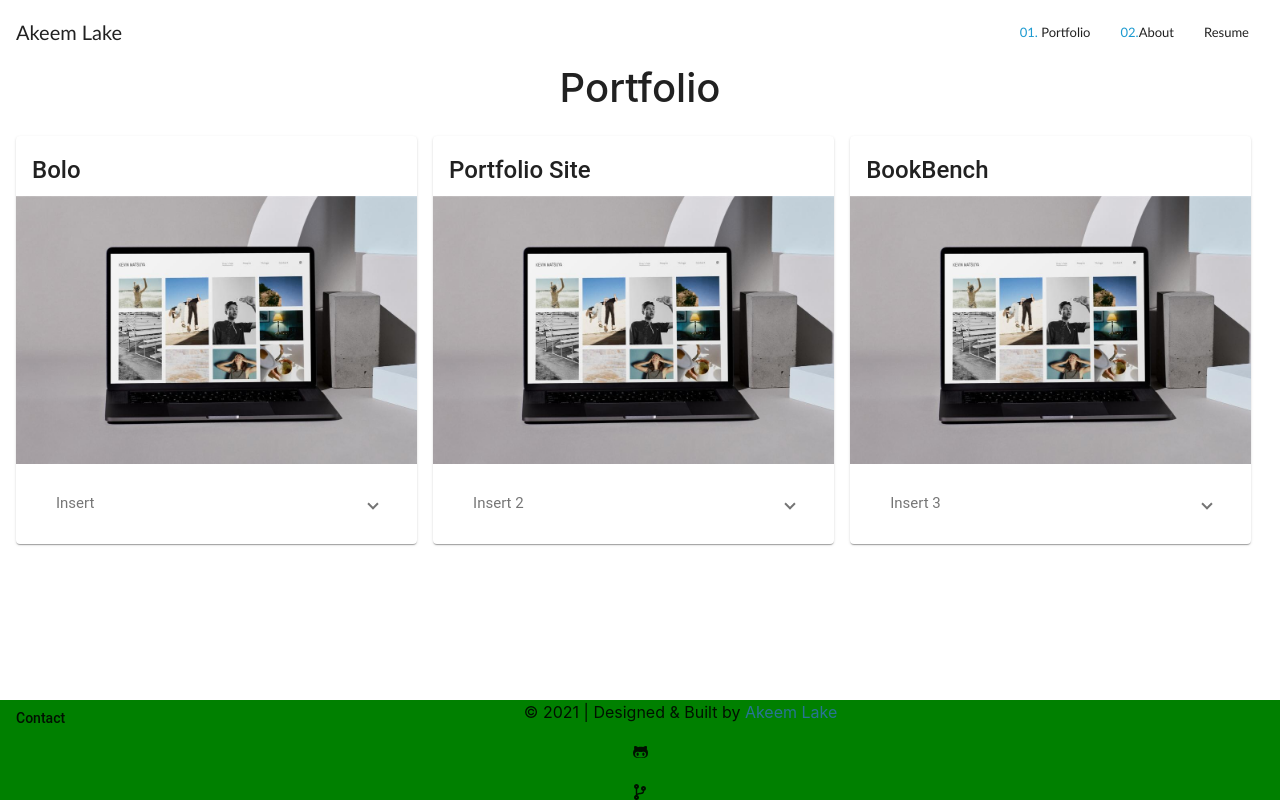
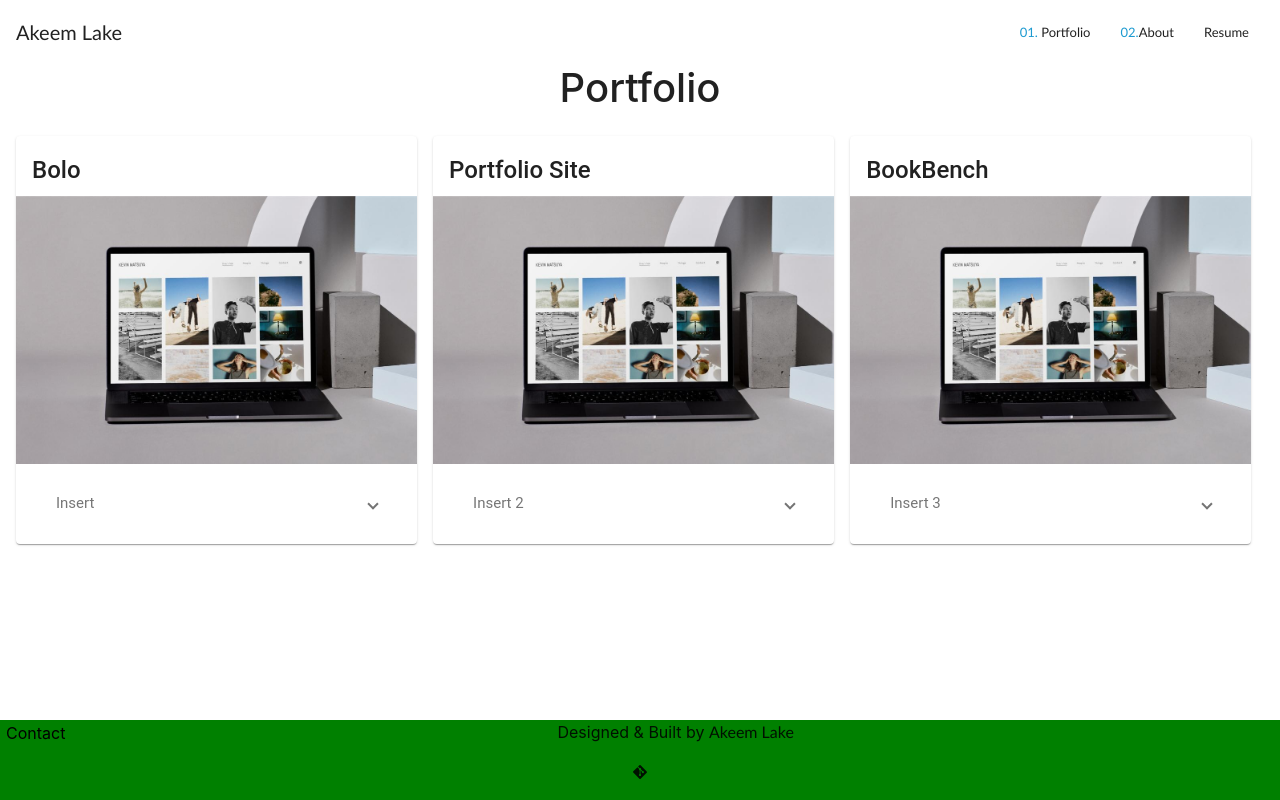
Before and after one commit to aalake/aalake.github.io, an Angular app: page /portfolio in a window 1280 px wide. Built offline with nearby package versions, Linux system fonts and the light colour scheme.

Commit message:
Worked on footer

```diff
--- a/src/app/app.component.css
+++ b/src/app/app.component.css
@@ -51,3 +51,37 @@ mat-sidenav-container {
   .num{
     color: #1C9AD0;
     }
+
+
+  .contact-modal{
+      float: left;
+  }
+
+  .credits{
+       text-align: center;
+  }
+
+
+   .modal-header {
+      border-bottom: 0 none;
+  }
+
+  .modal-footer {
+      border-top: 0 none;
+  }
+
+  .modal-button{
+        cursor: pointer;
+        border: none;
+        background-color: transparent;
+        /* box-shadow: 0 6px 6px rgba(0, 0, 0, 0.6);  */
+  }
+
+  footer{
+    /* margin-top: 50%; */
+  }
+
+  .content{
+    /* padding-bottom: 2.5rem;  */
+    padding-bottom: 10% ;
+  }
--- a/src/app/app.component.html
+++ b/src/app/app.component.html
@@ -2,15 +2,23 @@
 <div>
   <!-- <mat-toolbar style="background-color:white; border-bottom: 1px solid lightgrey; ">-->
   <mat-sidenav-container fullscreen>
-    <mat-sidenav-content  style="background-color: #FFF;">
-     <mat-toolbar style="background-color: #FFF;">
-      <!-- <div fxShow="true" fxHide.gt-sm="true">
-        <button mat-icon-button (click)="sidenav.toggle()">
-          <mat-icon><fa-icon [icon]="faBars"></fa-icon></mat-icon>
-        </button>
-      </div> -->
+
+    <mat-sidenav color="primary" #sidenav fxLayout="column" mode="over"  opened="false" fxHide.gt-sm="true" position="end"> <!--position="end" opens side nav on right, default is left or position="start"-->
+      <div fxLayout="column">
+        <a mat-button routerLink="/portfolio" (click)="sidenav.close()">Portfolio</a>
+        <a mat-button routerLink="/about" (click)="sidenav.close()">About</a>
+        <!-- <a mat-button routerLink="/contact" (click)="sidenav.close()">Contact</a> -->
+        <a mat-button href="/assets/files/ALResume21.pdf" rel="noopener noreferrer" target="_blank">Resume</a>
+      </div>
+    </mat-sidenav>
+
+<mat-sidenav-content  style="background-color: #FFF;" fxLayout="column">
+
+  <header>
+    <mat-toolbar style="background-color: #FFF;">
+
       <a class="companyName" routerLink="/">
-        <a class="logo">Akeem Lake</a>
+      <a class="logo">Akeem Lake</a>
       </a>
 
       <span class="links-spacer"></span> <!-- Puts space between links and logo -->
@@ -39,19 +47,52 @@
 
 
     </mat-toolbar>
+  </header>
     <!-- <mat-sidenav-container fxFlexFill class="example-container"> -->
+
+      <main class="content">
+    <router-outlet></router-outlet>
+      </main>
+
+    <footer style="background-color: green;" fxFlexOffset="auto">
+
+          <div class="contact-modal">
+            <ng-template #content let-modal>
+
+                <div class="modal-header">
+                    <h4 class="modal-title">Modal title</h4>
+                    <button type="button" class="close" aria-label="Close" (click)="modal.dismiss('Cross click')">
+                      <span aria-hidden="true">&times;</span>
+                    </button>
+                  </div>
+
+                  <div class="modal-body">
+
+                    <p><app-contact></app-contact></p>
 
 
 
-        <router-outlet></router-outlet>
-        <app-footer></app-footer>
-      </mat-sidenav-content><mat-sidenav color="primary" #sidenav fxLayout="column" mode="over"  opened="false" fxHide.gt-sm="true" position="end"> <!--position="end" opens side nav on right, default is left or position="start"-->
-        <div fxLayout="column">
-          <a mat-button routerLink="/portfolio" (click)="sidenav.close()">Portfolio</a>
-          <a mat-button routerLink="/about" (click)="sidenav.close()">About</a>
-          <a mat-button routerLink="/contact" (click)="sidenav.close()">Contact</a>
+                  </div>
+                  <div class="modal-footer">
+                    <button type="button" class="btn btn-light" (click)="modal.close('Close click')">Close</button>
+                  </div>
 
-        </div>
-      </mat-sidenav>
-    </mat-sidenav-container>
-  </div>
+              </ng-template>
+
+              <!--mat-button is here temporary - I will probably style button better later-->
+              <button class="modal-button" (click)="openVerticallyCentered(content)">Contact</button>
+            </div>
+
+            <div class="credits">
+            <p><span>Designed & Built by </span> <a href="mailto:akeemlake@outlook.com" rel="noopener noreferrer" target="_blank">Akeem Lake</a></p>
+          <!-- <p><fa-icon [icon]="faGithubAlt"></fa-icon></p> --> <!--Property bind to font awesome icon-->
+           <!--  <p><fa-icon [icon]="faCodeBranch"></fa-icon></p>--> <!--Property bind to font awesome icon -->
+            <p><fa-icon [icon]="faGitAlt"></fa-icon></p> <!-- Property bind to font awesome icon -->
+
+            </div>
+
+    </footer>
+
+  </mat-sidenav-content>
+</mat-sidenav-container>
+</div>
--- a/src/app/app.component.ts
+++ b/src/app/app.component.ts
@@ -1,5 +1,11 @@
 import { Component } from '@angular/core';
-import { faBars } from '@fortawesome/free-solid-svg-icons';
+import { faBars, faCodeBranch } from '@fortawesome/free-solid-svg-icons';
+
+import { NgbModal } from '@ng-bootstrap/ng-bootstrap';
+import { EventEmitter,Output, Input, AfterViewInit } from '@angular/core';
+import { Router, Routes, RouterModule } from '@angular/router'
+import {faGithubAlt, faGitAlt} from '@fortawesome/free-brands-svg-icons'
+
 
 
 @Component({
@@ -11,8 +17,29 @@ export class AppComponent {
   title = 'portfolio-app';
 
   faBars = faBars;
+  faGithubAlt = faGithubAlt;
+  faCodeBranch = faCodeBranch;
+  faGitAlt = faGitAlt;
+  // constructor() { }
 
-  constructor() { }
+
+
+
+  constructor(private modalService: NgbModal, private router: Router) {}
+
+  @Output() modalClose : EventEmitter<any> = new EventEmitter<any>();
+
+  closeModal( $event ) {
+    this.router.navigate([{outlets: {contact: null}}]);
+    this.modalClose.next($event);
+  }
+
+  openVerticallyCentered(content) {
+  this.modalService.open(content, { centered: true });
+  }
+
+
+
 
 
 }
--- a/src/app/footer/footer.component.css
+++ b/src/app/footer/footer.component.css
@@ -1,12 +1,12 @@
 .footer{
     /* margin: auto; */
 
-    position: absolute;
 
-    height: 100px;
-    bottom: 0px;
-    width: 100%;
-    /* padding-top: 500px; */
+
+    /* height: 100px; */
+    /* bottom: 0px;  */
+    /* width: 100%; */
+
     background-color: green;
 
 }
--- a/src/app/footer/footer.component.html
+++ b/src/app/footer/footer.component.html
@@ -1,5 +1,5 @@
-<div class="footer">
 
+ <footer class="footer">
 
 <div class="contact-modal">
 <ng-template #content let-modal>
@@ -30,9 +30,9 @@
 <div class="credits">
 <p>  © 2021 |<span> Designed & Built by </span> <a href="mailto:akeemlake@outlook.com" rel="noopener noreferrer" target="_blank">Akeem Lake</a></p>
 <p><fa-icon [icon]="faGithubAlt"></fa-icon></p> <!--Property bind to font awesome icon-->
-<p><fa-icon [icon]="faCodeBranch"></fa-icon></p> <!--Property bind to font awesome icon-->
-<p><fa-icon [icon]="faGitAlt"></fa-icon></p> <!--Property bind to font awesome icon-->
+<!--<p><fa-icon [icon]="faCodeBranch"></fa-icon></p> Property bind to font awesome icon-->
+<!--<p><fa-icon [icon]="faGitAlt"></fa-icon></p> Property bind to font awesome icon-->
 
 </div>
 
-</div>
+</footer>
--- a/src/app/welcomeprofile/welcomeprofile.component.css
+++ b/src/app/welcomeprofile/welcomeprofile.component.css
@@ -19,9 +19,9 @@ mat-card{
 
 }
 
-/* mat-card-title{
-    font-size: 70px;
-} */
+mat-card-title{
+    line-height: 1;
+}
 
 .title, .greeting, .name{
     font-size: 85px;
--- a/src/styles.css
+++ b/src/styles.css
@@ -10,6 +10,12 @@ html {
 
     }
 
-    body{
+    /* body{
       margin: 5px;
-    }
+    } */
+
+
+    html, body {
+      height: 100%;
+      margin: 0px;
+  }
```
Also changed, not shown: src/app/welcomeprofile/welcomeprofile.component.html (+2 -12 lines).
